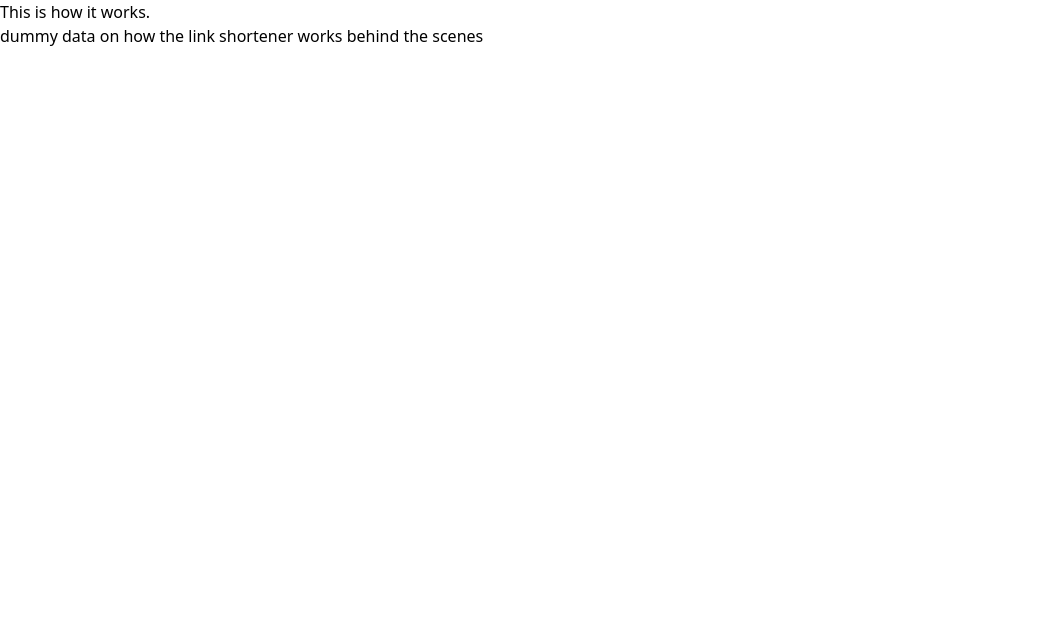
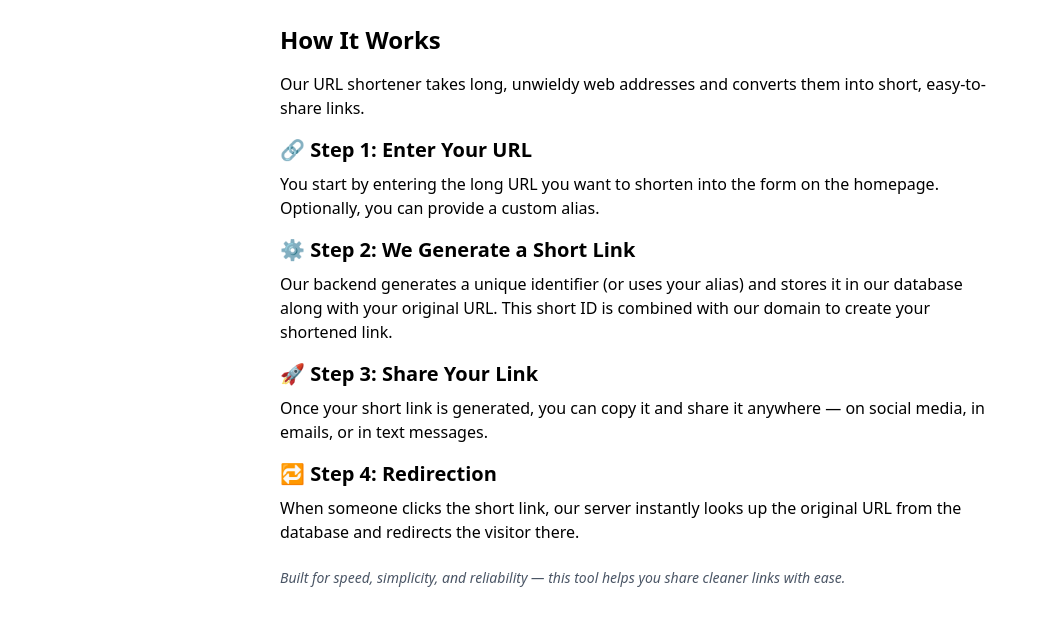
Before and after one commit to guardianprime/url-shortener, a React (Vite) app in the folder FRONTEND/: page /about in a window 1280 px wide. Shown: the top 626 px of the page, without its empty margins (0-1047 px from the left). Built offline with nearby package versions, Linux system fonts and the light colour scheme.

Commit message:
chore: added text for the about page that can help users

```diff
--- a/FRONTEND/src/pages/About.jsx
+++ b/FRONTEND/src/pages/About.jsx
@@ -1,8 +1,49 @@
 function Details() {
   return (
-    <div>
-      <h1>This is how it works.</h1>
-      <p>dummy data on how the link shortener works behind the scenes</p>
+    <div className="p-6 max-w-3xl mx-auto">
+      <h1 className="text-2xl font-bold mb-4">How It Works</h1>
+      <p className="mb-4">
+        Our URL shortener takes long, unwieldy web addresses and converts them
+        into short, easy-to-share links.
+      </p>
+
+      <h2 className="text-xl font-semibold mt-4 mb-2">
+        🔗 Step 1: Enter Your URL
+      </h2>
+      <p className="mb-4">
+        You start by entering the long URL you want to shorten into the form on
+        the homepage. Optionally, you can provide a custom alias.
+      </p>
+
+      <h2 className="text-xl font-semibold mt-4 mb-2">
+        ⚙️ Step 2: We Generate a Short Link
+      </h2>
+      <p className="mb-4">
+        Our backend generates a unique identifier (or uses your alias) and
+        stores it in our database along with your original URL. This short ID is
+        combined with our domain to create your shortened link.
+      </p>
+
+      <h2 className="text-xl font-semibold mt-4 mb-2">
+        🚀 Step 3: Share Your Link
+      </h2>
+      <p className="mb-4">
+        Once your short link is generated, you can copy it and share it anywhere
+        — on social media, in emails, or in text messages.
+      </p>
+
+      <h2 className="text-xl font-semibold mt-4 mb-2">
+        🔁 Step 4: Redirection
+      </h2>
+      <p className="mb-4">
+        When someone clicks the short link, our server instantly looks up the
+        original URL from the database and redirects the visitor there.
+      </p>
+
+      <p className="mt-6 italic text-sm text-gray-600">
+        Built for speed, simplicity, and reliability — this tool helps you share
+        cleaner links with ease.
+      </p>
     </div>
   );
 }
--- a/FRONTEND/src/pages/ResetPassword.jsx
+++ /dev/null
@@ -1,36 +0,0 @@
-function ResetPassword({ error }) {
-  return (
-    <div>
-      <form action="/reset" method="post">
-        <label htmlFor="username">Username:</label>
-        <input
-          type="text"
-          name="username"
-          placeholder="Username"
-          required
-          id="username"
-        />
-        <label htmlFor="password">Password</label>
-        <input
-          type="password"
-          name="password"
-          placeholder="Password"
-          required
-          id="password"
-        />
-        <label>New password</label>
-        <input
-          type="password"
-          name="new_password"
-          placeholder="New Password"
-          required
-          id="new_password"
-        />
-        {error && <p style="color: red"> error </p>}
-        <button type="submit">Reset</button>
-      </form>
-    </div>
-  );
-}
-
-export default ResetPassword;
```
